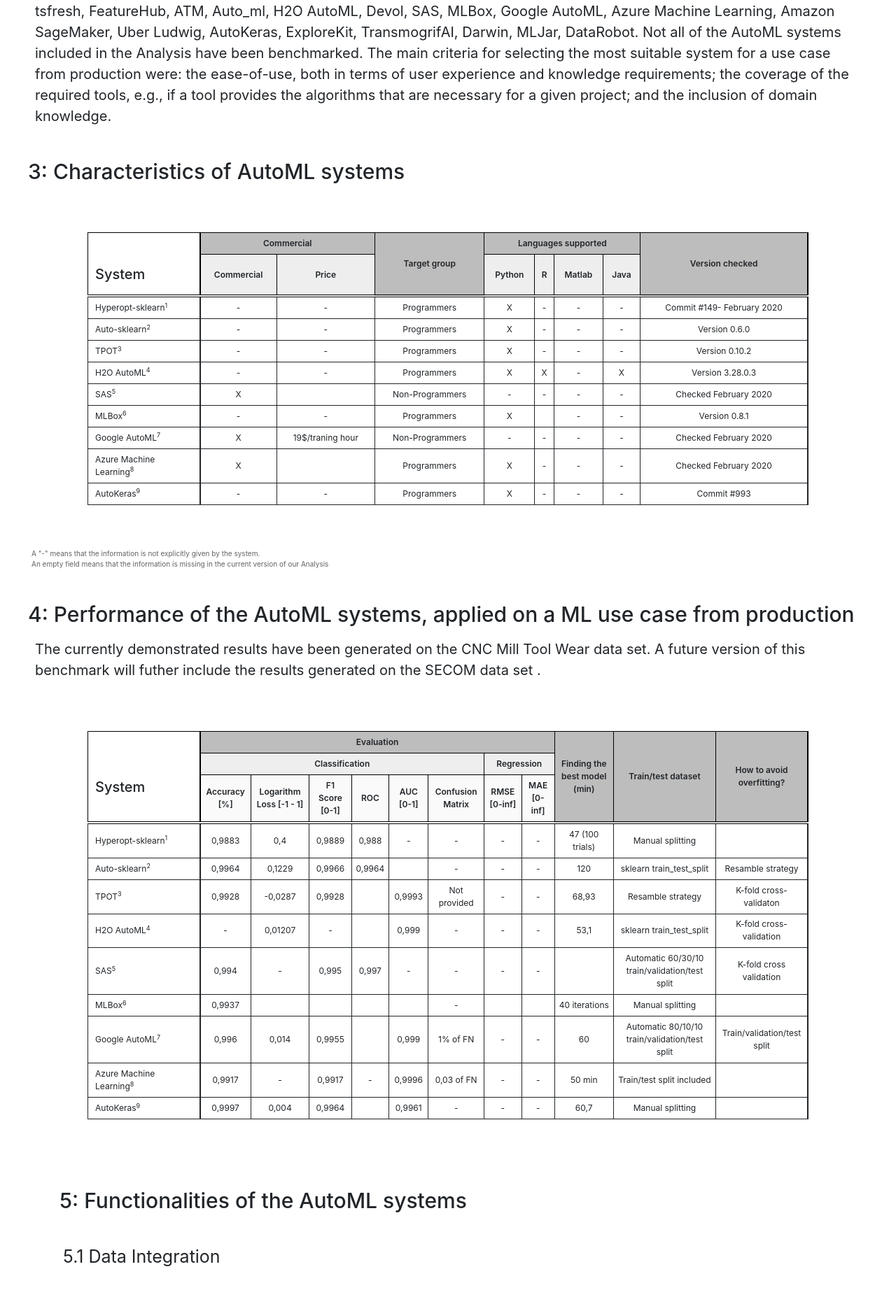
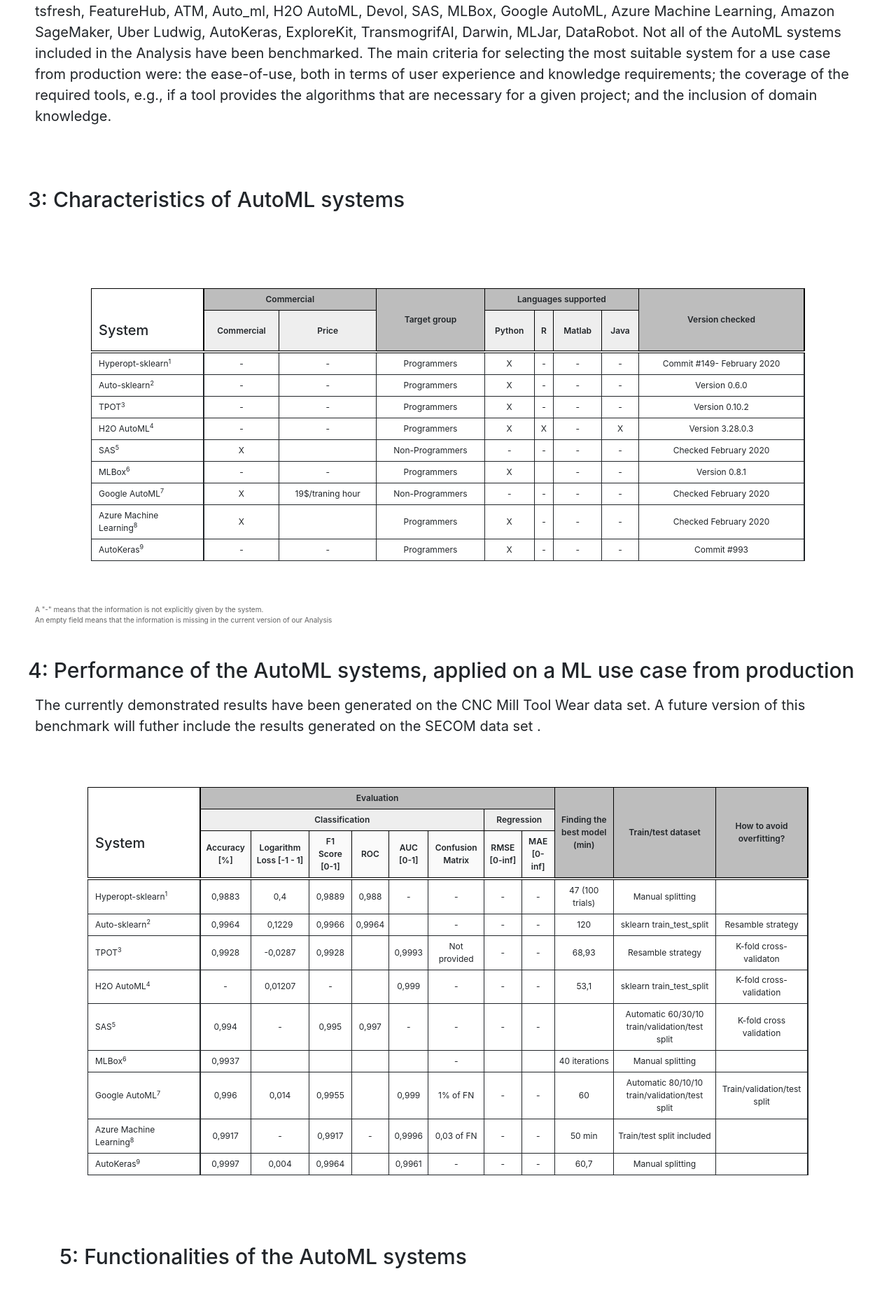
Before and after one commit to jonathankrauss/AutoML-Benchmark, a Jekyll site: the page built from README.md, in a window 1280 px wide. Shown: the part 1545-3409 px from the top of the page at 70% size. Built offline with Jekyll 4.4.1, drawn with Linux system fonts in a browser that asks for light colours; our own code applies the rules of GitHub Pages for plain Markdown files; comment, search, counter and statistics services are not loaded.

Commit message:
Update default.html

```diff
--- a/_layouts/default.html
+++ b/_layouts/default.html
@@ -102,9 +102,9 @@ Projects that rely on the application of ML are usually referred to as ML projec
 
   <!-- Here starts Chapter 3 -->
   <div class= "ph4">
-    <h2> 3: Characteristics of AutoML systems </h2>
+    <h2 class="pv4"> 3: Characteristics of AutoML systems </h2>
     <!-- <p class = "ph2"> This is the text </p> -->
-    <div class="ph1">
+    <div class="ph1 ph2">
       <div id="characteristics_table"></div>
       <p class="color-grey-700 mv2" style='font-size:50%'>A "-" means that the information is not explicitly given by the system.<br>
         An empty field means that the information is missing in the current version of our Analysis
```
